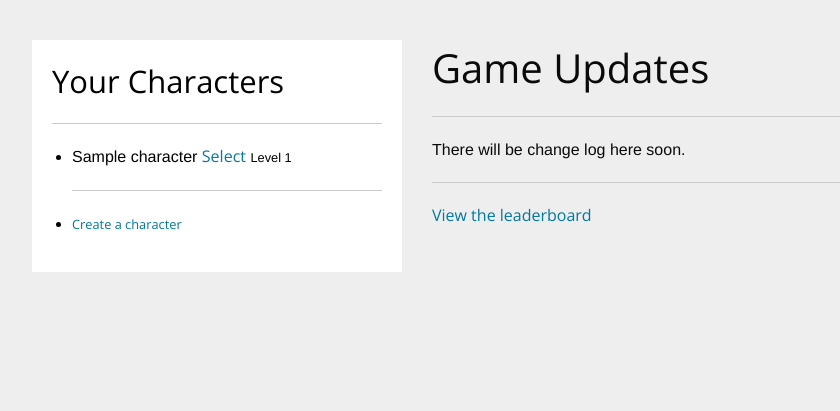
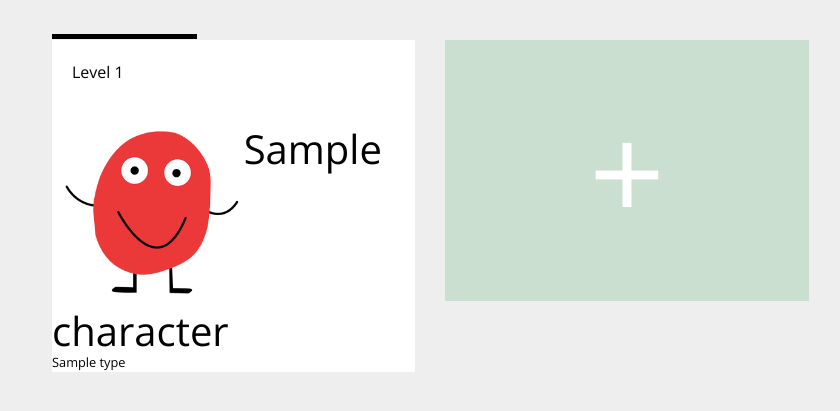
Before and after one commit to JamesJGarner/rpg-game, a Django app: page / in a window 1280 px wide. Shown: the part 60-471 px from the top of the page, without its empty margins (23-863 px from the left). Run offline with Django 3.2, Linux system fonts and the light colour scheme; a user stored in the database is signed in; tables that the repository leaves empty hold one stand-in row (values such as "Sample post"); some libraries are stand-ins or nearby versions.

Commit message:
finally redesigned homepage with character cards

```diff
--- a/game/static/css/apps/characters.css
+++ b/game/static/css/apps/characters.css
@@ -160,3 +160,58 @@ input#cc-name:focus {
 .tabs-panel {
     padding: 30px;
 }
+
+/* character homepage */
+
+ul.character-listing li {
+    list-style: none;
+}
+
+ul.character-listing li a {
+    background: #FFF;
+    float: left;
+    width: 100%;
+    color: #000;
+    margin: 0;
+    min-height: 266px;
+    font-family: 'Open Sans';
+}
+
+.character-listing li a h2 {
+    font-weight: 300;
+}
+
+.character-listing li a small {
+    margin-top: -15px;
+    float: left;
+}
+
+.character-listing-create li {
+    padding:  0px;
+    text-align: center;
+    font-size: 100pt;
+    box-sizing: border-box;
+    line-height: 261px;
+    background: rgba(25, 150, 60, 0.17);
+    color: #FFF;
+}
+
+.character-listing li img {
+    width: 50%;
+    float: left;
+    margin-left: 10px;
+}
+
+.character-listing-xp-bar {
+    background: #000;
+    height: 5px;
+    width: 40%;
+    float: left;
+    margin-top: -6px;
+}
+
+.character-listing-level {
+    padding: 20px;
+    float: left;
+    width: 100%;
+}
--- a/game/templates/site/homepage.html
+++ b/game/templates/site/homepage.html
@@ -2,29 +2,26 @@
 {% block content %}
 {% if user.is_authenticated  %}
 <div class="row">
-    <div class="large-4 columns">
-        <div class="hp-sidebar">
-            <h3>Your Characters</h3>
-            <hr>
             <ul class="character-listing">
                 {% for character in characters %}
+                <div class="large-4 columns">
                     <li>
-                        {{ character.name }}
-                        <a href="/character/{{ character.id }}">Select</a>
-                        <small>{% with level_data=character.level_data %}Level {{ level_data.current_level }}{% endwith %}</small>
+                        <span class="character-listing-xp-bar"></span>
+                        <a href="/character/{{ character.id }}">
+                        <p class="character-listing-level">{% with level_data=character.level_data %}Level {{ level_data.current_level }}{% endwith %}</p>
+                        <img src="/static/img/character-type/Fruity.png">
+                        <h2>{{ character.name }}</h2>
+                        <small>{{ character.type }}</small>
+
+                        </a>
                     </li>
-                    <hr>
+                </div>
                 {% endfor %}
-                <li> <a href="/character/create/"><small>Create a character</small></a> </li>
+                <div class="large-4 columns float-left">
+                <a href="/character/create/" class="character-listing-create"><li>+</li></a>
+                </div>
             </ul>
         </div>
-    </div>
-    <div class="large-8 columns">
-        <h2>Game Updates</h2>
-        <hr>
-        <p>There will be change log here soon.</p>
-        <hr>
-        <p><a href="/leaderboard">View the leaderboard</a></p>
     </div>
 </div>
 {% else %}
```
